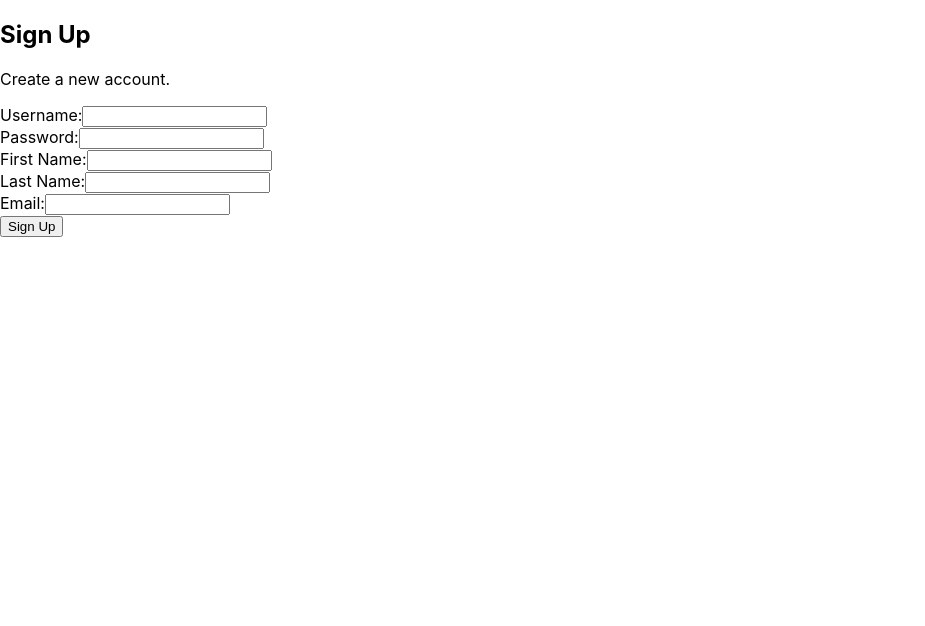
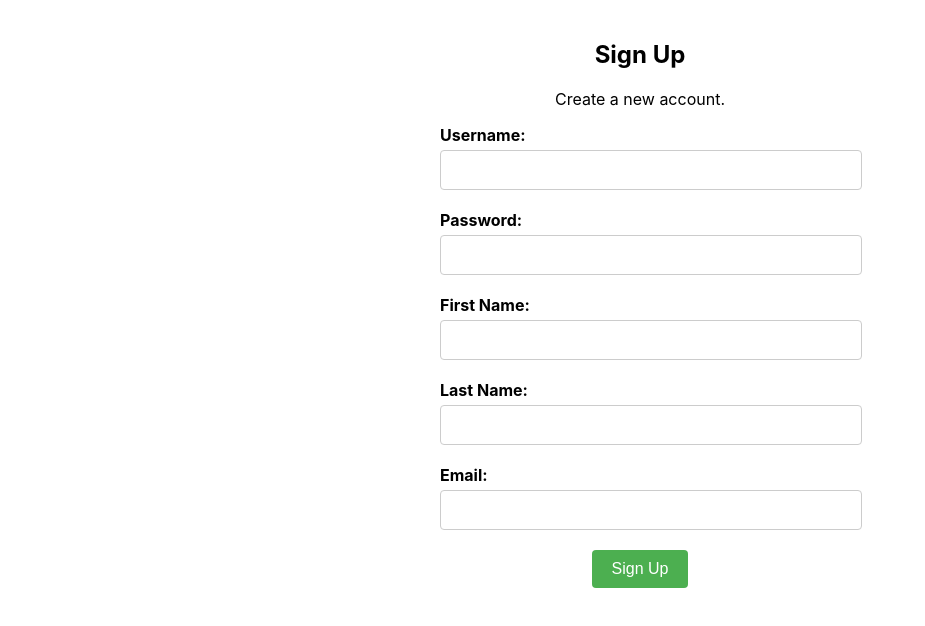
Before and after one commit to JMcCaslinDev/job-app-tracker, a React (Create React App) app in the folder client/: page /signup in a window 1280 px wide. Shown: the top 626 px of the page, without its empty margins (0-925 px from the left). Built offline with nearby package versions, Linux system fonts and the light colour scheme.

Commit message:
Updated css for signup page

```diff
--- a/client/src/components/SignUp.js
+++ b/client/src/components/SignUp.js
@@ -1,5 +1,6 @@
 import React, { useState } from 'react';
 import axios from 'axios';
+import '../css/signup.css';
 
 const SignUp = () => {
   const [username, setUsername] = useState('');
@@ -10,7 +11,6 @@ const SignUp = () => {
 
   const handleSubmit = async (e) => {
     e.preventDefault();
-
     try {
       const response = await axios.post('/api/signup', {
         username,
@@ -19,7 +19,8 @@ const SignUp = () => {
         lastName,
         email,
       });
-      console.log(response.data); // Handle the response as needed
+      console.log(response.data);
+      // Handle the response as needed
       // Reset form fields
       setUsername('');
       setPassword('');
@@ -32,11 +33,11 @@ const SignUp = () => {
   };
 
   return (
-    <div>
+    <div className="signup-container">
       <h2>Sign Up</h2>
       <p>Create a new account.</p>
-      <form onSubmit={handleSubmit}>
-        <div>
+      <form onSubmit={handleSubmit} className="signup-form">
+        <div className="form-group">
           <label htmlFor="username">Username:</label>
           <input
             type="text"
@@ -46,7 +47,7 @@ const SignUp = () => {
             required
           />
         </div>
-        <div>
+        <div className="form-group">
           <label htmlFor="password">Password:</label>
           <input
             type="password"
@@ -56,7 +57,7 @@ const SignUp = () => {
             required
           />
         </div>
-        <div>
+        <div className="form-group">
           <label htmlFor="firstName">First Name:</label>
           <input
             type="text"
@@ -66,7 +67,7 @@ const SignUp = () => {
             required
           />
         </div>
-        <div>
+        <div className="form-group">
           <label htmlFor="lastName">Last Name:</label>
           <input
             type="text"
@@ -76,7 +77,7 @@ const SignUp = () => {
             required
           />
         </div>
-        <div>
+        <div className="form-group">
           <label htmlFor="email">Email:</label>
           <input
             type="email"
@@ -86,7 +87,7 @@ const SignUp = () => {
             required
           />
         </div>
-        <button type="submit">Sign Up</button>
+        <button type="submit" className="signup-button">Sign Up</button>
       </form>
     </div>
   );
--- /dev/null
+++ b/client/src/css/signUp.css
@@ -0,0 +1,46 @@
+.signup-container {
+    max-width: 400px;
+    margin: 0 auto;
+    padding: 20px;
+    text-align: center;
+  }
+
+  .signup-form {
+    display: flex;
+    flex-direction: column;
+    align-items: center;
+  }
+
+  .form-group {
+    margin-bottom: 20px;
+    width: 100%;
+  }
+
+  .form-group label {
+    display: block;
+    text-align: left;
+    margin-bottom: 5px;
+    font-weight: bold;
+  }
+
+  .form-group input {
+    width: 100%;
+    padding: 10px;
+    font-size: 16px;
+    border-radius: 4px;
+    border: 1px solid #ccc;
+  }
+
+  .signup-button {
+    padding: 10px 20px;
+    font-size: 16px;
+    background-color: #4CAF50;
+    color: white;
+    border: none;
+    border-radius: 4px;
+    cursor: pointer;
+  }
+
+  .signup-button:hover {
+    background-color: #45a049;
+  }
```
